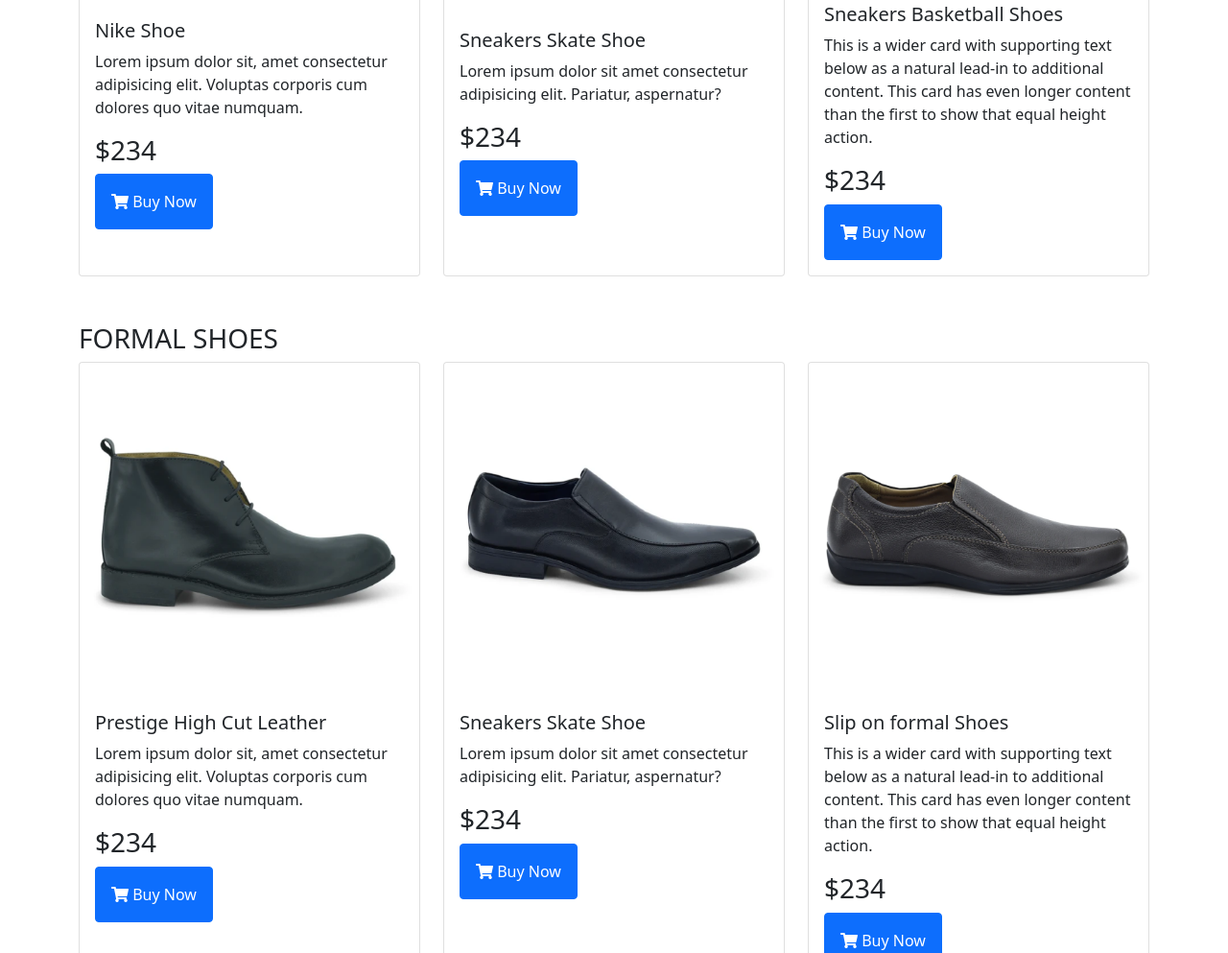
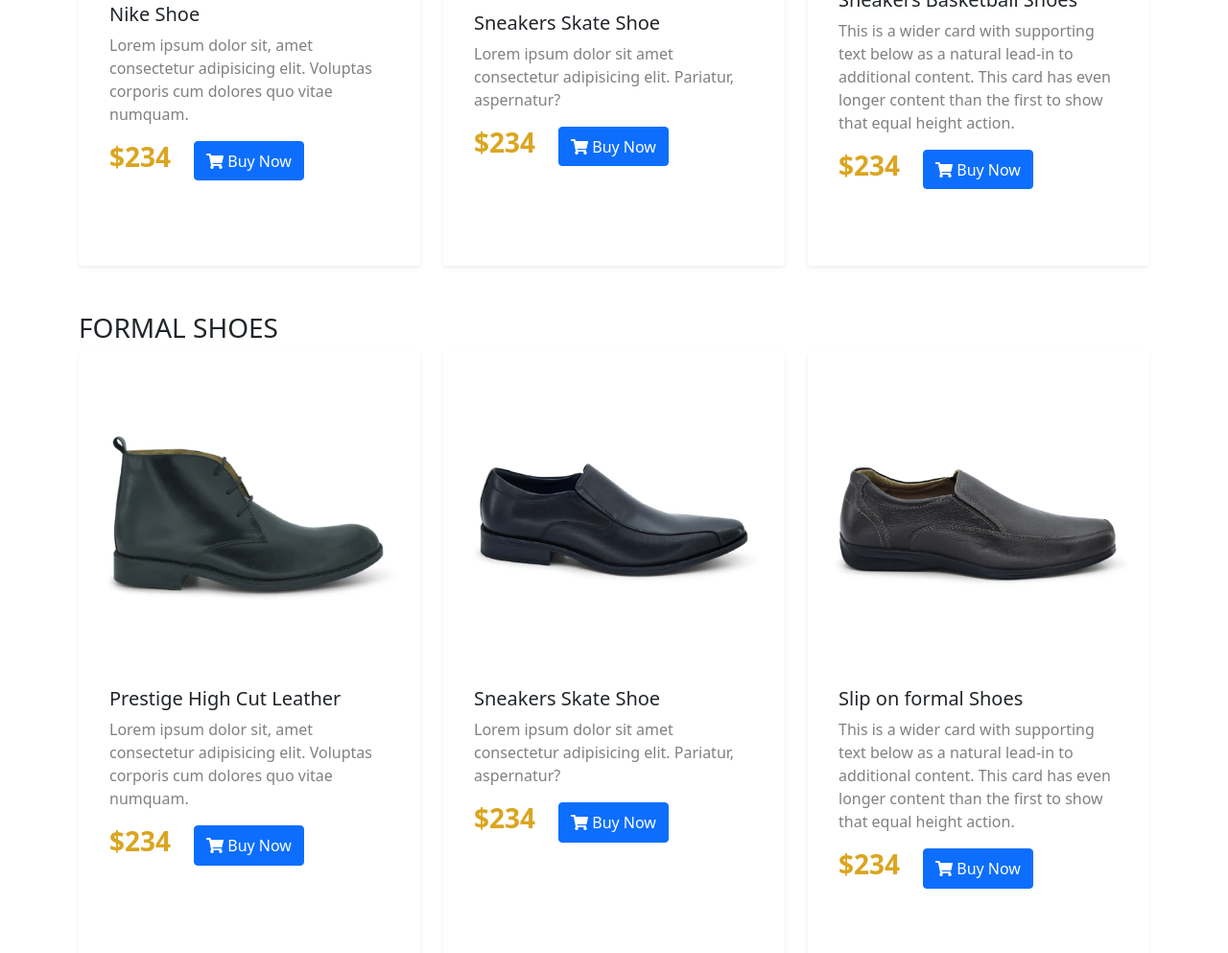
Before and after one commit to rashedulalam362/shoes-website, a plain HTML site: page index.html in a window 1280 px wide. Shown: the part 781-1774 px from the top of the page at 96% size. Drawn offline with nearby package versions, Linux system fonts and the light colour scheme; files that its build step writes are made by us from their sources.

Commit message:
last update

```diff
--- a/css/style.css
+++ b/css/style.css
@@ -0,0 +1,13 @@
+p{
+    color: gray
+}
+
+
+span {
+    color: goldenrod;
+    font-weight: bold;
+}
+
+.card{
+    border: none;
+}
--- a/index.html
+++ b/index.html
@@ -8,6 +8,7 @@
     <link href="https://cdn.jsdelivr.net/npm/bootstrap@5.0.0-beta1/dist/css/bootstrap.min.css" rel="stylesheet" integrity="sha384-giJF6kkoqNQ00vy+HMDP7azOuL0xtbfIcaT9wjKHr8RbDVddVHyTfAAsrekwKmP1" crossorigin="anonymous">
   <link rel="stylesheet" href="css/style.css">
  <link rel="stylesheet" href="css/all.min.css">
+ <link rel="stylesheet" href="style.css">
 </head>
 <body>
 
@@ -62,39 +63,45 @@
 
    <section class="container mt-5">
     <h3>CASUAL SHOES</h3>
-    <div class="row row-cols-1 row-cols-md-3 g-4">
+    <div class="row row-cols-1 row-cols-md-3 g-4 " class="casual_detail">
         <div class="col">
-          <div class="card h-100 ">
-            <img src="Photos/image 5.png" class="card-img-top" alt="...">
+          <div class="card h-100 shadow-sm p-3 mb-5 bg-white rounded" class="card">
+            <img src="Photos/image 5.png "   class="card-img-top"  alt="...">
             <div class="card-body">
               <h5 class="card-title">Nike Shoe</h5>
               <p class="card-text">Lorem ipsum dolor sit, amet consectetur adipisicing elit. Voluptas corporis cum dolores quo vitae numquam.</p>
-             <h3>$234</h3>
-             <button class="btn btn-primary p-3"><i class="fas fa-shopping-cart"></i> Buy Now </button>
+             <div class="d-flex ">
+              <h3><span>$234</span></h3>
+             <button   class="btn btn-primary ms-4"><i class="fas fa-shopping-cart"></i> Buy Now </button>
+            </div>
             </div>
 
           </div>
         </div>
         <div class="col">
-          <div class="card h-100">
+          <div class="card h-100 shadow-sm p-3 mb-5 bg-white rounded " class="card">
             <img src="Photos/Daco_1703273 1.png" class="card-img-top" alt="...">
             <div class="card-body ">
               <h5 class="card-title">Sneakers Skate Shoe </h5>
               <p class="card-text">Lorem ipsum dolor sit amet consectetur adipisicing elit. Pariatur, aspernatur?</p>
-              <h3>$234</h3>
-              <button class="btn btn-primary p-3"><i class="fas fa-shopping-cart"></i> Buy Now </button>
+              <div class="d-flex ">
+                <h3><span>$234</span></h3>
+               <button   class="btn btn-primary ms-4"><i class="fas fa-shopping-cart"></i> Buy Now </button>
+              </div>
             </div>
 
           </div>
         </div>
         <div class="col">
-          <div class="card h-100">
+          <div class="card h-100 shadow-sm p-3 mb-5 bg-white rounded">
             <img src="Photos/pngegg 1.png" class="card-img-top" alt="...">
             <div class="card-body">
               <h5 class="card-title">Sneakers Basketball Shoes </h5>
               <p class="card-text">This is a wider card with supporting text below as a natural lead-in to additional content. This card has even longer content than the first to show that equal height action.</p>
-              <h3>$234</h3>
-              <button class="btn btn-primary p-3"><i class="fas fa-shopping-cart"></i> Buy Now </button>
+              <div class="d-flex ">
+                <h3><span>$234</span></h3>
+               <button   class="btn btn-primary ms-4"><i class="fas fa-shopping-cart"></i> Buy Now </button>
+              </div>
             </div>
 
           </div>
@@ -107,37 +114,43 @@
  <h3>FORMAL SHOES</h3>
  <div class="row row-cols-1 row-cols-md-3 g-4">
     <div class="col">
-      <div class="card h-100 ">
+      <div class="card h-100 shadow-sm p-3 mb-5 bg-white rounded ">
         <img src="Photos/Mask Group.png" class="card-img-top" alt="...">
         <div class="card-body">
           <h5 class="card-title">Prestige High Cut Leather</h5>
           <p class="card-text">Lorem ipsum dolor sit, amet consectetur adipisicing elit. Voluptas corporis cum dolores quo vitae numquam.</p>
-         <h3>$234</h3>
-         <button class="btn btn-primary p-3"><i class="fas fa-shopping-cart"></i> Buy Now </button>
+          <div class="d-flex ">
+            <h3><span>$234</span></h3>
+           <button   class="btn btn-primary ms-4"><i class="fas fa-shopping-cart"></i> Buy Now </button>
+          </div>
         </div>
 
       </div>
     </div>
     <div class="col">
-      <div class="card h-100">
+      <div class="card h-100 shadow-sm p-3 mb-5 bg-white rounded">
         <img src="Photos/Rectangle 38.png" class="card-img-top" alt="...">
         <div class="card-body ">
           <h5 class="card-title">Sneakers Skate Shoe </h5>
           <p class="card-text">Lorem ipsum dolor sit amet consectetur adipisicing elit. Pariatur, aspernatur?</p>
-          <h3>$234</h3>
-          <button class="btn btn-primary p-3"><i class="fas fa-shopping-cart"></i> Buy Now </button>
+          <div class="d-flex ">
+            <h3><span>$234</span></h3>
+           <button   class="btn btn-primary ms-4"><i class="fas fa-shopping-cart"></i> Buy Now </button>
+          </div>
         </div>
 
       </div>
     </div>
     <div class="col">
-      <div class="card h-100">
+      <div class="card h-100 shadow-sm p-3 mb-5 bg-white rounded">
         <img src="Photos/Rectangle 39.png" class="card-img-top" alt="...">
         <div class="card-body">
           <h5 class="card-title">Slip on formal Shoes  </h5>
           <p class="card-text">This is a wider card with supporting text below as a natural lead-in to additional content. This card has even longer content than the first to show that equal height action.</p>
-          <h3>$234</h3>
-          <button class="btn btn-primary p-3"><i class="fas fa-shopping-cart"></i> Buy Now </button>
+          <div class="d-flex ">
+            <h3><span>$234</span></h3>
+           <button   class="btn btn-primary ms-4"><i class="fas fa-shopping-cart"></i> Buy Now </button>
+          </div>
         </div>
 
       </div>
@@ -171,7 +184,7 @@
 
 <div class="d-flex align-items-center ">
 
-    <img src="images/image 14.png" class="w-25" alt="">
+    <img src="images/image 14.png" class="w-25" ms-2 alt="">
     <div >
         <h4>Coantct Our Sellers </h4>
         <p>There are here to help you ,Thats quite literally what we pay them for</p>
```
